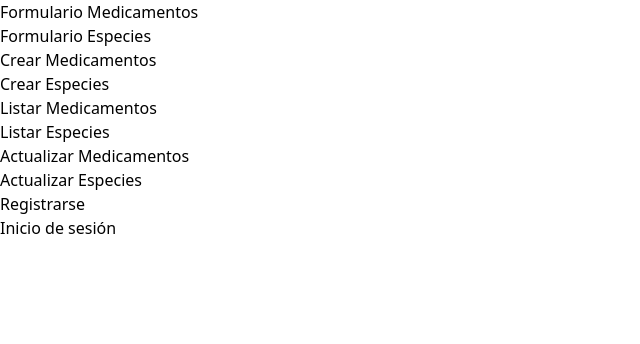
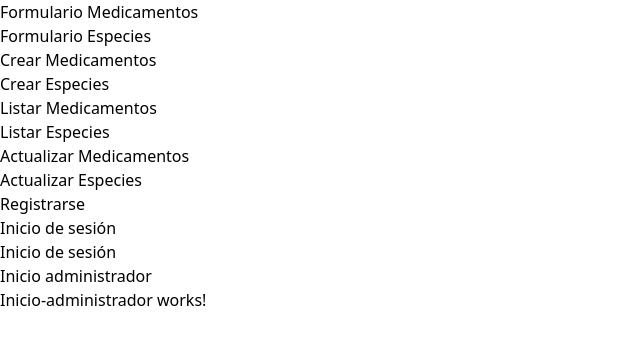
Before and after one commit to AnaVetericano/adminVetericano, an Angular app: page /registro-administrador in a window 1280 px wide. Before the commit this address led to /. Shown: the top 344 px of the page, without its empty margins (0-640 px from the left). Built offline with nearby package versions, Linux system fonts and the light colour scheme.

Commit message:
ajustes de nombres de componente, rutas

```diff
--- /dev/null
+++ b/src/app/Inicio-administrador/Inicio-administrador.html
@@ -0,0 +1 @@
+<p>Inicio-administrador works!</p>
--- a/src/app/app.html
+++ b/src/app/app.html
@@ -11,8 +11,8 @@
       <li><a routerLink="/actualizarespecies">Actualizar Especies</a> </li>
       <li><a routerLink="/register">Registrarse </a> </li>
       <li><a routerLink="/login" > Inicio de sesión </a> </li>
-      <li><a > </a> </li>
-      <li><a > </a> </li>
+      <li><a routerLimk="/iniciodesesionadministrador">Inicio de sesión </a> </li>
+      <li><a routerLink="/Inicio">Inicio administrador </a> </li>
       <li><a > </a> </li>
       <li><a > </a> </li>
       <li><a > </a> </li>
--- a/src/app/registro-administrador/registro-administrador.html
+++ /dev/null
@@ -1 +0,0 @@
-<p>registro-administrador works!</p>
```
Also changed, not shown: src/app/Inicio-administrador/Inicio-administrador.ts (added, +9 -0 lines), src/app/app.routes.ts (+18 -4 lines), src/app/registro-administrador/registro-administrador.ts (deleted, +0 -9 lines), src/app/Inicio-administrador/Inicio-administrador.css (added), 1 other file (tests, documents, lock files or other folders).
